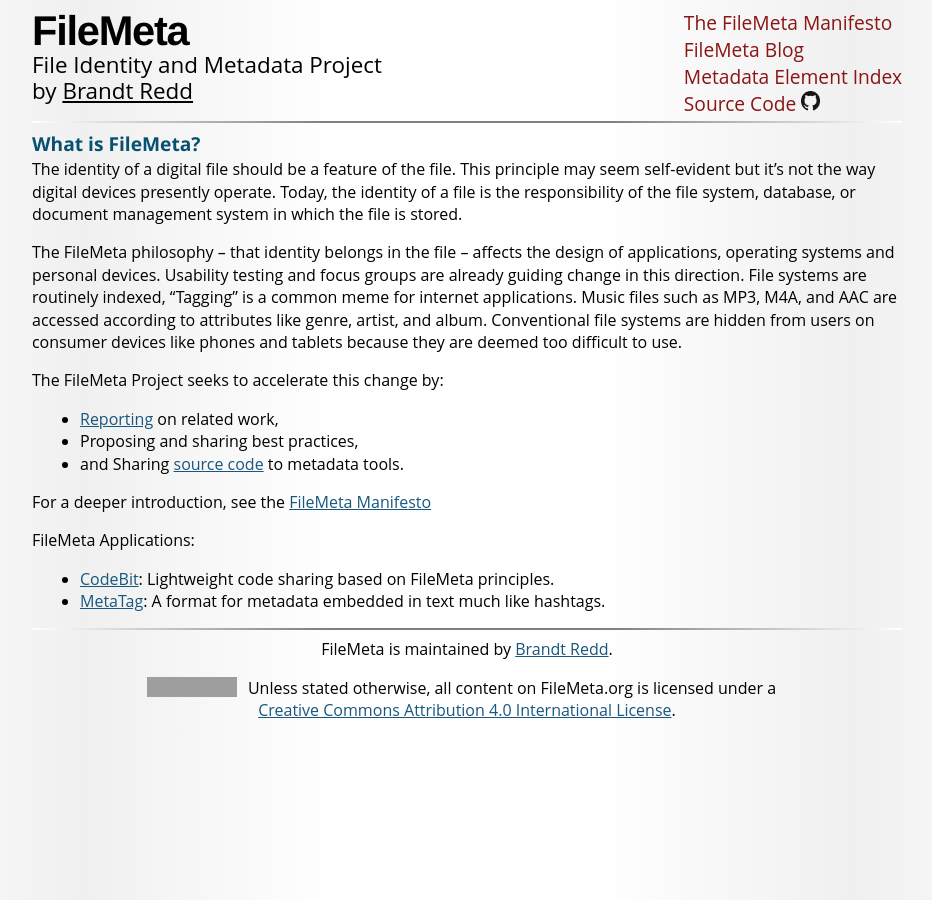
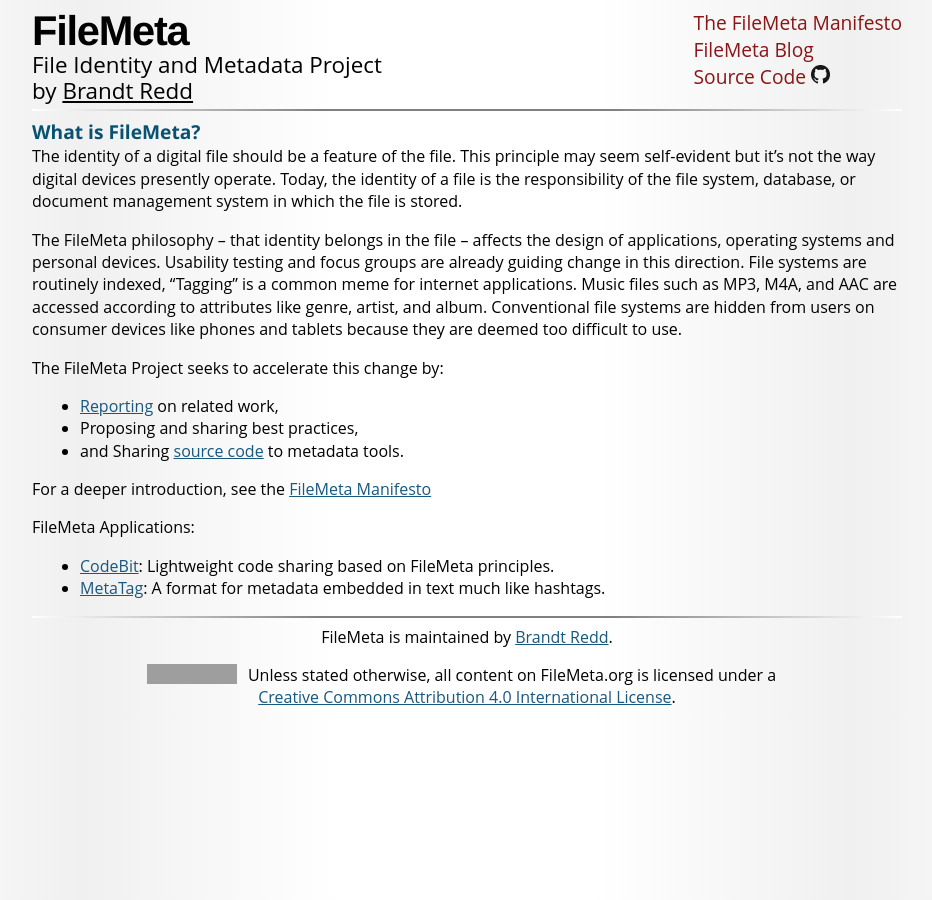
Before and after one commit to FileMeta/filemeta.github.io, a Jekyll site: the page built from index.md, in a window 1280 px wide. Shown: the whole page, without its empty margins (173-1105 px from the left). Built offline with Jekyll 4.4.1, drawn with Linux system fonts in a browser that asks for light colours; some web fonts are replaced; grey boxes are pictures that could not be loaded.

Commit message:
Remove metadata index (which isn't used so far).

```diff
--- a/_includes/header.html
+++ b/_includes/header.html
@@ -13,7 +13,6 @@
         <ul>
             <li><a href="/Manifesto.html">The FileMeta Manifesto</a></li>
             <li><a href="/blog">FileMeta Blog</a></li>
-            <li><a href="/Metadata.html">Metadata Element Index</a></li>
             <li><a href="https://github.com/FileMeta">Source Code <img src="/res/GitHub.png" alt="GitHub" style="height: 1em; width: auto;" /></a></li>
         </ul>
     </div>
```
